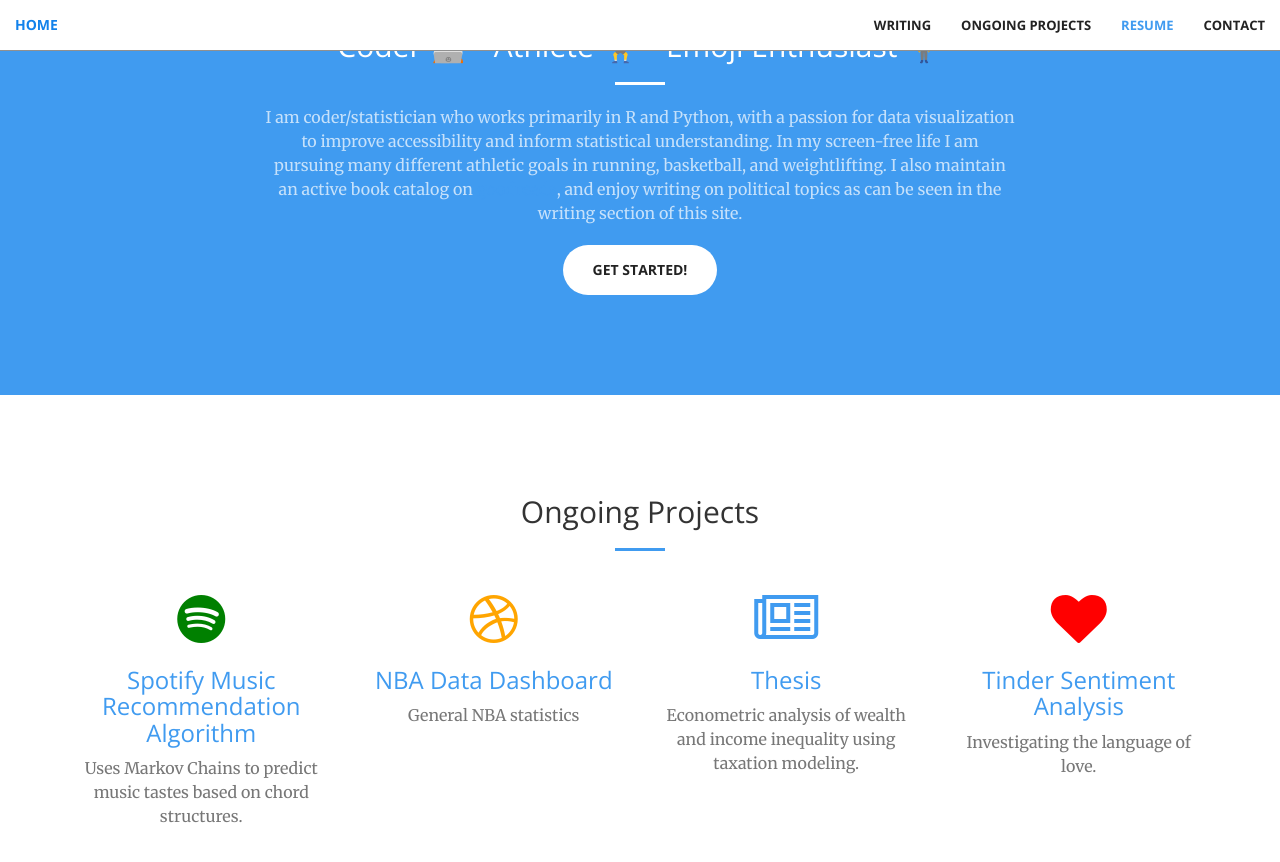
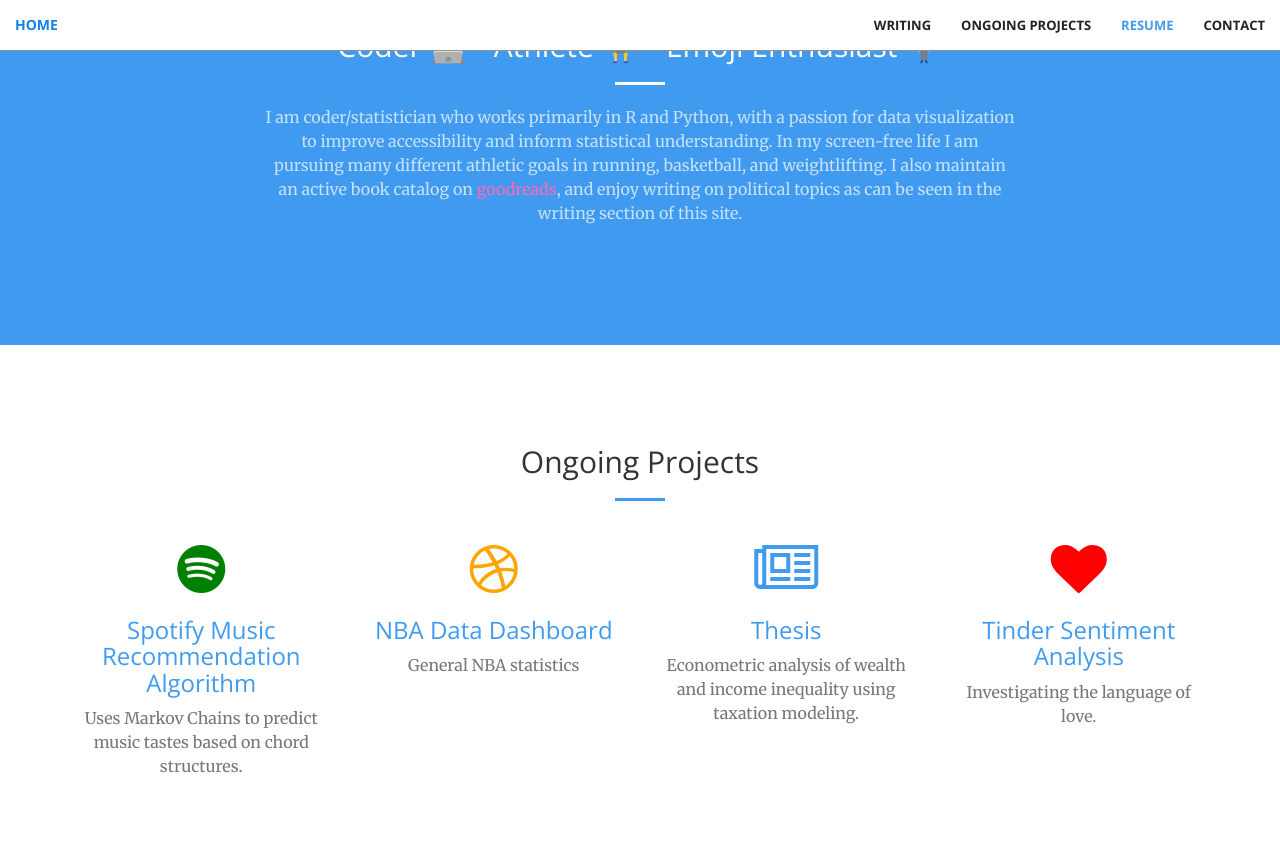
Before and after one commit to dungates/dungates.github.io, a Jekyll site: the page built from index.html, in a window 1280 px wide and 900 px high, scrolled down 971 px. Shown: the top 862 px of the window. Built offline with Jekyll 4.4.1, drawn with Linux system fonts in a browser that asks for light colours.

Commit message:
fix link color and add about to navbar

```diff
--- a/_includes/about.html
+++ b/_includes/about.html
@@ -4,8 +4,7 @@
             <div class="col-lg-8 col-lg-offset-2 text-center">
                 <h2 class="section-heading">Coder 🧑‍💻 • Athlete 🏋️‍♀️ • Emoji Enthusiast 🧍 </h2>
                 <hr class="light">
-                <p class="text-faded">I am coder/statistician who works primarily in R and Python, with a passion for data visualization to improve accessibility and inform statistical understanding. In my screen-free life I am pursuing many different athletic goals in running, basketball, and weightlifting. I also maintain an active book catalog on <a href = "https://www.goodreads.com/user/show/23893690-duncan">goodreads</a>, and enjoy writing on political topics as can be seen in the writing section of this site.</p>
-                <a href="#" class="btn btn-default btn-xl">Get Started!</a>
+                <p class="text-faded">I am coder/statistician who works primarily in R and Python, with a passion for data visualization to improve accessibility and inform statistical understanding. In my screen-free life I am pursuing many different athletic goals in running, basketball, and weightlifting. I also maintain an active book catalog on <a style='color:hotpink' href = "https://www.goodreads.com/user/show/23893690-duncan">goodreads</a>, and enjoy writing on political topics as can be seen in the writing section of this site.</p>
             </div>
         </div>
     </div>
```
